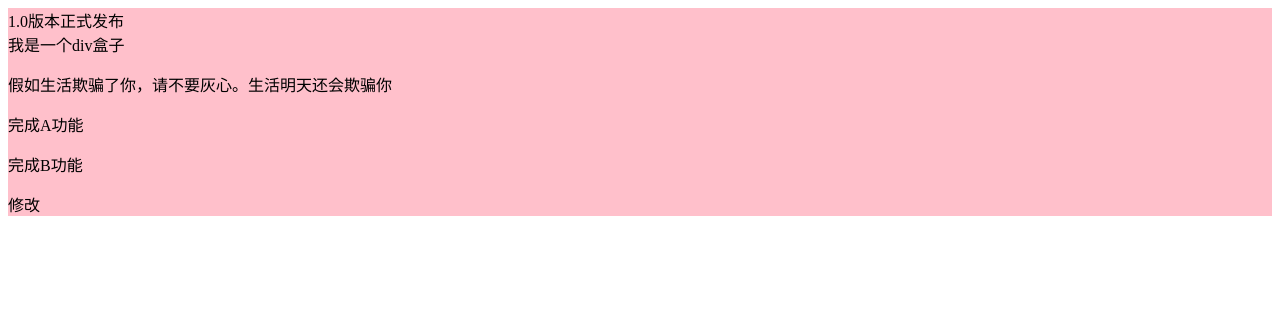
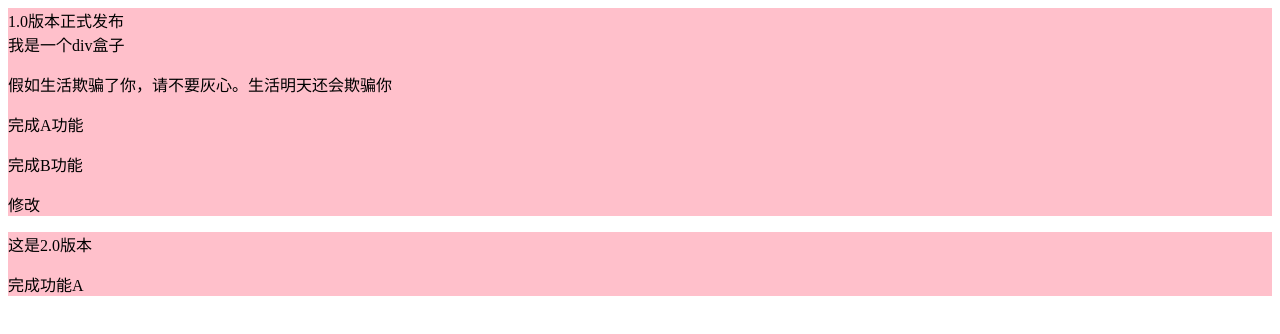
Before and after one commit to Jacky-Cheng666/pinyougou, a plain HTML site: page index.html in a window 1280 px wide. Drawn offline with Linux system fonts and the light colour scheme.

Commit message:
完成功能A

```diff
--- a/index.html
+++ b/index.html
@@ -23,6 +23,10 @@
         <p>完成B功能</p>
         <p>修改</p>
     </div>
+    <div>这是2.0版本
+        <p>完成功能A</p>
+
+    </div>
 </body>
 
 </html>
```
